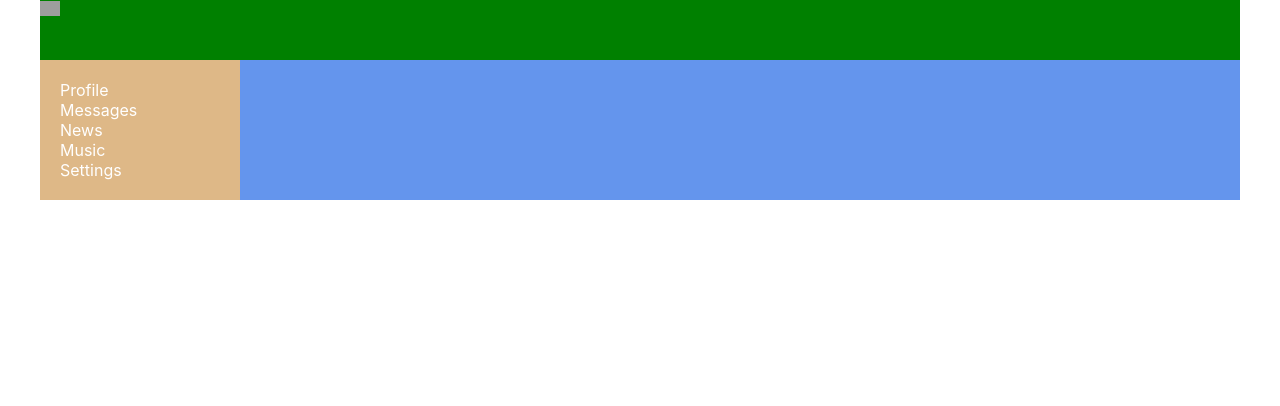
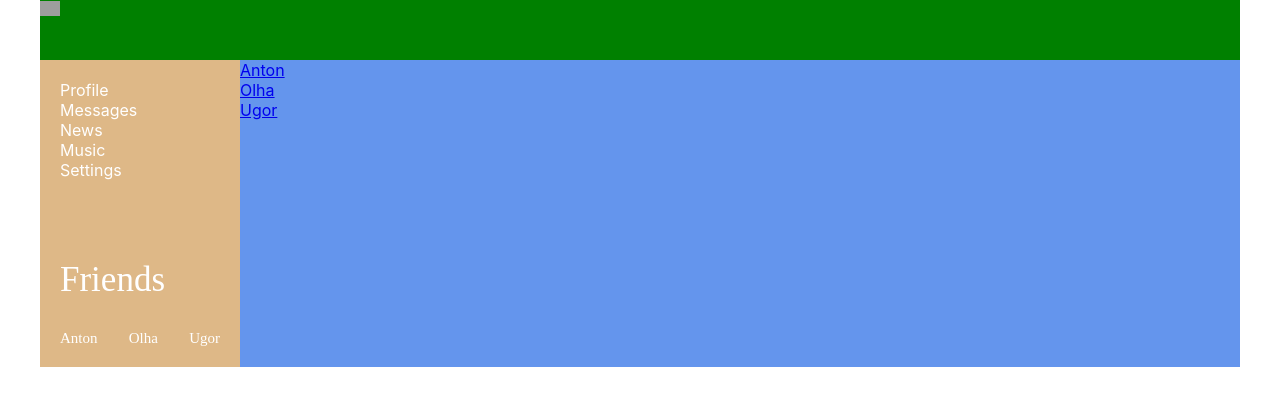
Before and after one commit to AntonUA86/React-Kam, a React (Create React App) app: page /Friends in a window 1280 px wide. Shown: the top 406 px of the page. Built offline with nearby package versions, Linux system fonts and the light colour scheme; grey boxes are pictures that could not be loaded.

Commit message:
29 redux

```diff
--- a/src/App.js
+++ b/src/App.js
@@ -4,26 +4,27 @@ import Header from './components/Header/Header';
 import Navbar from './components/Navbar/Navbar';
 import Profile from './components/Profile/Profile';
 import Dialogs from './components/Dialogs/Dialogs';
+import Friends from './components/Frends/Friends'
 // import News from './components/News/News';
 // import Music from './components/Music/Music';
 // import Settings from './components/Settings/Setting';
-import { BrowserRouter , Route } from 'react-router-dom';
-
+import { Route } from 'react-router-dom';
 const App = (props) => {
   return (
-    <BrowserRouter>
+
     <div className='app-wrapper'>
       <Header />
-      <Navbar />
+      <Navbar  state={props.state.sidebar}/>
       <div className='app-wrapper-content'>
         <Route path='/dialogs' render = {() => <Dialogs state={props.state.dialogsPage} />} />
         <Route path='/profile' render={() => <Profile state={props.state.profilePage}/>} />
+        <Route path='/Friends' render={() => <Friends state={props.state.sidebar}/>} />
         {/* <Route path='/news' component={News}/>
         <Route path='/music' component={Music}/>
         <Route path='/settings' component={Settings}/> */}
       </div>
     </div>
-    </BrowserRouter>
+
   )}
 
 
--- /dev/null
+++ b/src/Redux/State.js
@@ -0,0 +1,33 @@
+
+ let state = {
+     profilePage:{
+        post : [
+        {id:1 , message:"Hi, how", likesCount:12},
+        {id:2 , message:"Hi, my friend ",likesCount:15},
+    ]},
+    dialogsPage:{
+       messagesData : [
+        { id: 1, message: "Oh, baby, baby" },
+        { id: 2, message: "How was I supposed to know " },
+        { id: 3, message: "That something wasn't right here?" },
+        { id: 4, message: "I shouldn't have let you go" },
+        { id: 5, message: "And now you're out of sight, yeah" },
+       ],
+       dialogsData : [
+      { id: 1, name: "Anton" },
+      { id: 2, name: "Olha" },
+      { id: 3, name: "Ugor" },
+        { id: 4, name: 'Dany' },
+        { id: 5, name: "Emma" },
+       ]
+    },
+    sidebar:{
+      friends:
+       [
+        { id: 1, name: "Anton" },
+        { id: 2, name: "Olha" },
+        { id: 3, name: "Ugor" }
+       ]
+    }
+ }
+export default state;
--- /dev/null
+++ b/src/components/Frends/Friends.jsx
@@ -0,0 +1,17 @@
+import React from 'react';
+import FriendsItem from './FriendsItem/FriendsItem';
+const friends = (props) => {
+    let frendsApp = props.state.friends.map(friends => <FriendsItem name={friends.name} id={friends.id}/>)
+
+    return (
+
+            <div>
+                <div className="frends">
+                {frendsApp}
+                </div>
+            </div>
+
+    )
+}
+
+export default friends;
--- /dev/null
+++ b/src/components/Frends/FriendsItem/FriendsItem.jsx
@@ -0,0 +1,16 @@
+import React from 'react';
+import { NavLink } from 'react-router-dom';
+
+
+const friendsItem = (props) => {
+
+    let path = '/Friends' + props.id;
+    return (
+        <div >
+            <NavLink to={path}>{props.name}</NavLink>
+        </div>
+    )
+
+
+}
+export default friendsItem;
--- a/src/components/Navbar/Navbar.jsx
+++ b/src/components/Navbar/Navbar.jsx
@@ -1,9 +1,11 @@
 import React from 'react';
 import s from './Navbar.module.css';
 import {NavLink} from 'react-router-dom';
+import FriendsItem from '../Frends/FriendsItem/FriendsItem';
 
 
-const Navbar = () => {
+const Navbar = (props) => {
+    let friendsNames = props.state.friends.map(friends => <FriendsItem name={friends.name} id={friends.id}/>)
     return <nav className={s.nav}>
         <div className={s.item}>
             <NavLink to='/Profile' activeClassName={s.activeLink}>Profile</NavLink>
@@ -20,6 +22,14 @@ const Navbar = () => {
         <div className={s.item}>
             <NavLink to='/Settings'activeClassName={s.activeLink}>Settings</NavLink>
         </div>
+        <div className={`${s.item} ${s.friends}`}>
+            <NavLink to='/Friends'activeClassName={s.activeLink}>
+                Friends
+                <div className={s.friendsItem}>
+                    {friendsNames}
+                </div>
+                </NavLink>
+        </div>
     </nav>
 }
 
--- a/src/components/Navbar/Navbar.module.css
+++ b/src/components/Navbar/Navbar.module.css
@@ -12,3 +12,14 @@
 .item .active {
     color: gold;
 }
+.friends {
+    padding-top: 80px;
+    font-size: 35px;
+    font-family: initial;
+}
+.friendsItem {
+    display: flex;
+    justify-content: space-between;
+    font-size: 15px;
+    padding-top: 30px;
+}
--- a/src/index.js
+++ b/src/index.js
@@ -4,11 +4,14 @@ import './index.css';
 import App from './App';
 import * as serviceWorker from './serviceWorker';
 import state from './Redux/State';
+import { BrowserRouter  } from 'react-router-dom';
 
 
-
-ReactDOM.render(<App state={state}/>, document.getElementById('root'));
-
+ReactDOM.render(
+    <BrowserRouter>
+<App state={state}/>
+   </BrowserRouter>,
+   document.getElementById('root'))
 // If you want your app to work offline and load faster, you can change
 // unregister() to register() below. Note this comes with some pitfalls.
 // Learn more about service workers: http://bit.ly/CRA-PWA
```
